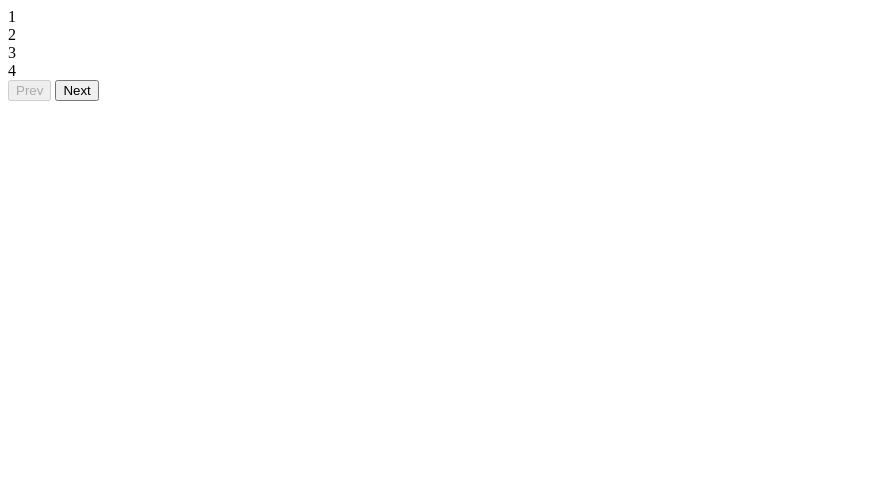
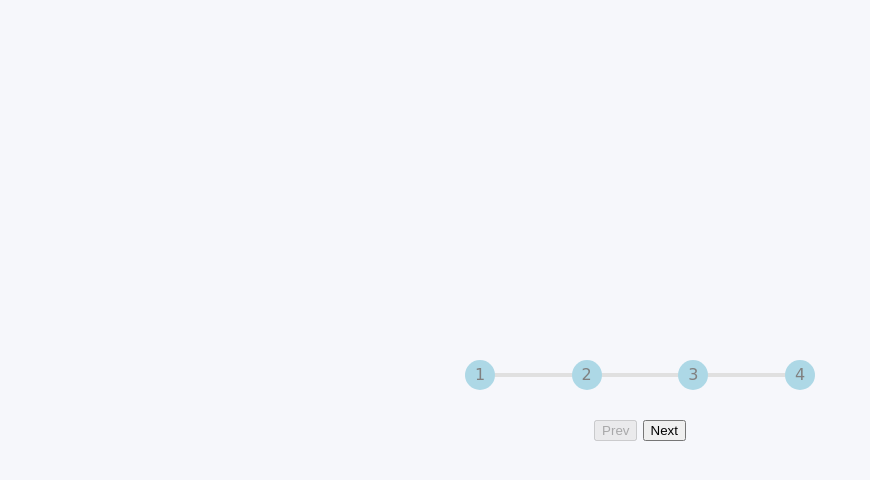
Before and after one commit to wagnergabe/Progress_Bar, a plain HTML site: page index.html in a window 1280 px wide. Shown: the whole page, without its empty margins (0-870 px from the left). Drawn offline with Linux system fonts and the light colour scheme; a web font is replaced by a local one.

Commit message:
css setup

```diff
--- a/index.html
+++ b/index.html
@@ -10,18 +10,17 @@
 <body>
     <div class="container">
         <div class="progress-container">
-            <div class="progress" id="progress">
+            <div class="progress" id="progress"></div>
                 <div class="circle active">1</div>
                 <div class="circle">2</div>
                 <div class="circle">3</div>
                 <div class="circle">4</div>
             </div>
 
+
             <button class="btn" id="prev" disabled >Prev</button> <!--disabled by default because starting at 1 (can't go previous from there)-->
-            <button class="btn" id="next">Next</button> <!--disabled by default because starting at 1 (can't go previous from there)-->
-        </div>
+            <button class="btn" id="next">Next</button>
     </div>
-
     <script src = './script.js'></script>
 </body>
 </html>
--- a/style.css
+++ b/style.css
@@ -0,0 +1,75 @@
+@import url('https://fonts.googleapis.com/css2?family=Edu+TAS+Beginner&display=swap');
+
+:root {
+    --line-border-fill: #3498db;
+    --line-border-empty: #e0e0e0;
+}
+
+* {
+    box-sizing: border-box;
+}
+
+body {
+    background-color: #F6F7FB;
+    font-family: 'Edu TAS Beginner', cursive;
+    display: flex;
+    align-items: center;
+    justify-content: center;
+    height: 100vh;
+    overflow: hidden;
+    margin: 0;
+}
+
+.container {
+    text-align: center;
+}
+
+.progress-container {
+    display: flex;
+    justify-content: space-between;
+    position: relative;
+    margin-bottom: 30px;
+    max-width: 100%;
+    width: 350px;
+}
+
+.progress-container::before {
+    content: '';
+    background-color: var(--line-border-empty);
+    position: absolute;
+    top: 50%;
+    left: 0;
+    transform: translateY(-50%);
+    height: 4px;
+    width: 100%;
+    z-index: -1;
+}
+
+.progress {
+    background-color: var(--line-border-fill);
+    position: absolute;
+    top: 50%;
+    left: 0;
+    transform: translateY(-50%);
+    height: 4px;
+    width: 0%;
+    z-index: -1;
+    transition: .4s ease;
+}
+
+.circle {
+    background-color: lightblue;
+    color: grey;
+    border-radius: 50%;
+    height: 30px;
+    width: 30px;
+    display: flex;
+    align-items: center;
+    justify-content: center;
+    border: var(--line-border-empty);
+    transition: .4s ease;
+}
+
+.circle.active {
+    border-color: var(--line-border-fill)
+}
```
